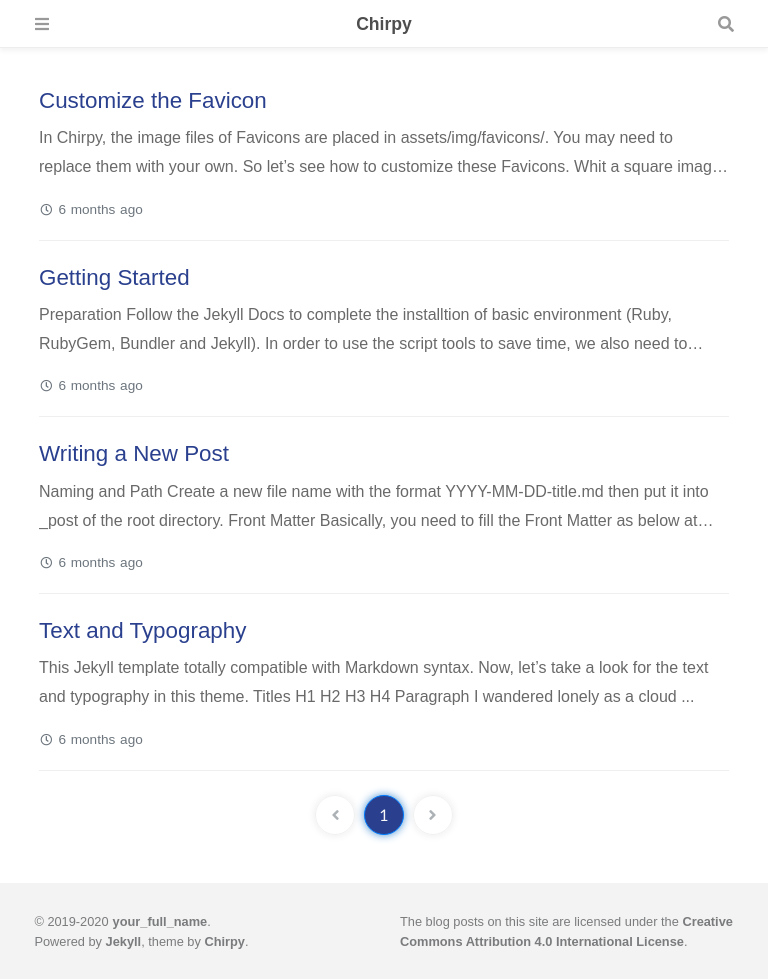
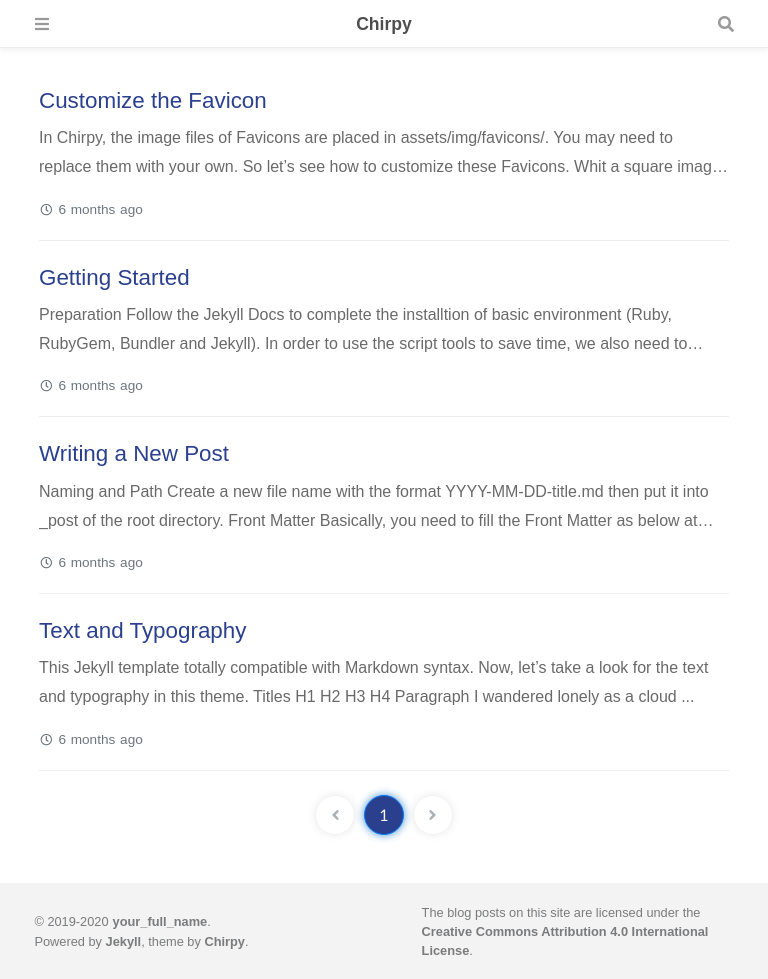
Before and after one commit to nicetrykiddo/writeups, a Jekyll site: the page built from index.html, in a window 768 px wide and 979 px high. Built offline with Jekyll 4.4.1, drawn with Linux system fonts in a browser that asks for light colours; nearby versions of some CDN libraries; some web fonts are replaced; the list of posts is cut into pages by our own code; comment, search, counter and statistics services are not loaded.

Commit message:
Optimized the footer responsive design.

```diff
--- a/assets/css/main.scss
+++ b/assets/css/main.scss
@@ -936,12 +936,6 @@ div.tooltip-inner { /* Overrided BS4 Tooltip */
 
 }
 
-@media all and (min-width: 577px) and (max-width: 830px) {
-  footer .license {
-    padding-left: 1rem;
-  }
-}
-
 
 /* Sidebar is visibal */
 @media all and (min-width: 831px) {
@@ -1089,6 +1083,13 @@ div.tooltip-inner { /* Overrided BS4 Tooltip */
 
   .footnotes ol>li:first-child {
     margin-top: -3.5rem;
+  }
+}
+
+
+@media all and (min-width: 577px) and (max-width: 1199px) {
+  footer>.d-flex>div {
+    width: 312px;
   }
 }
 
```
